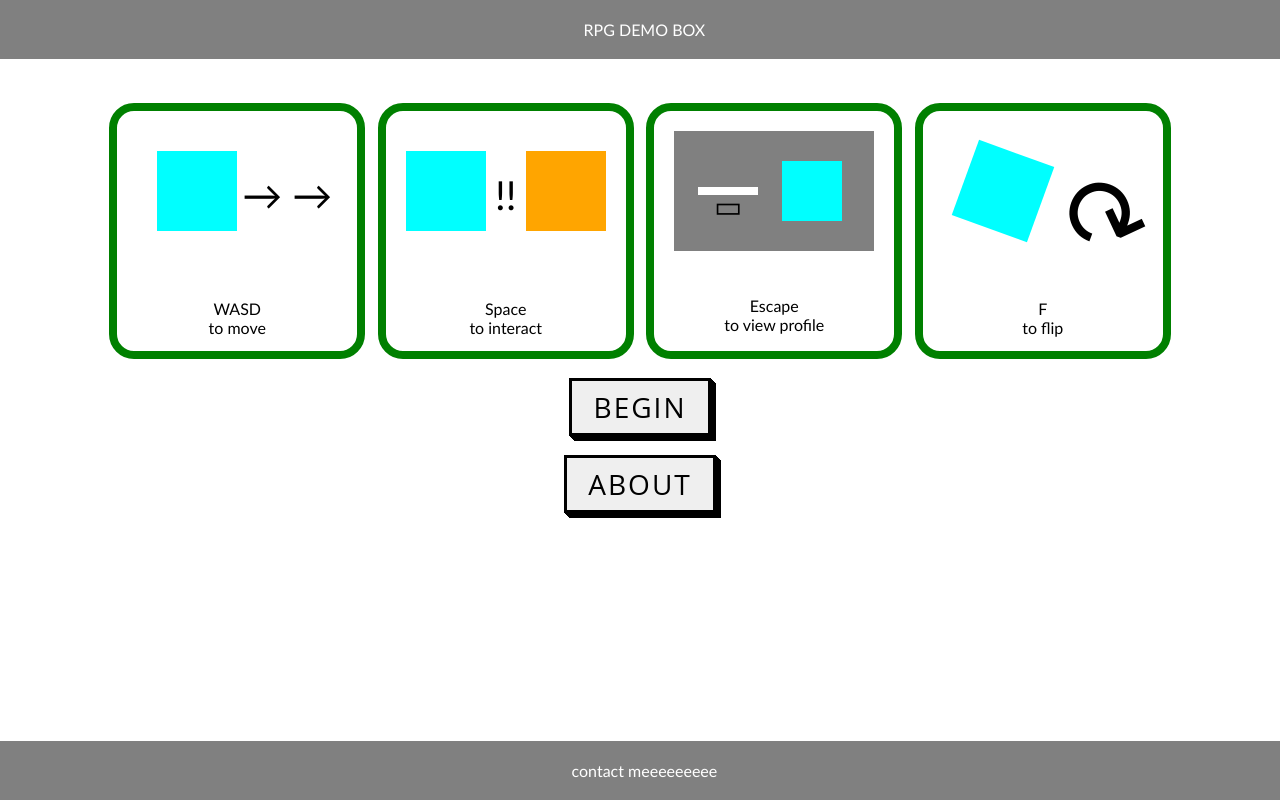
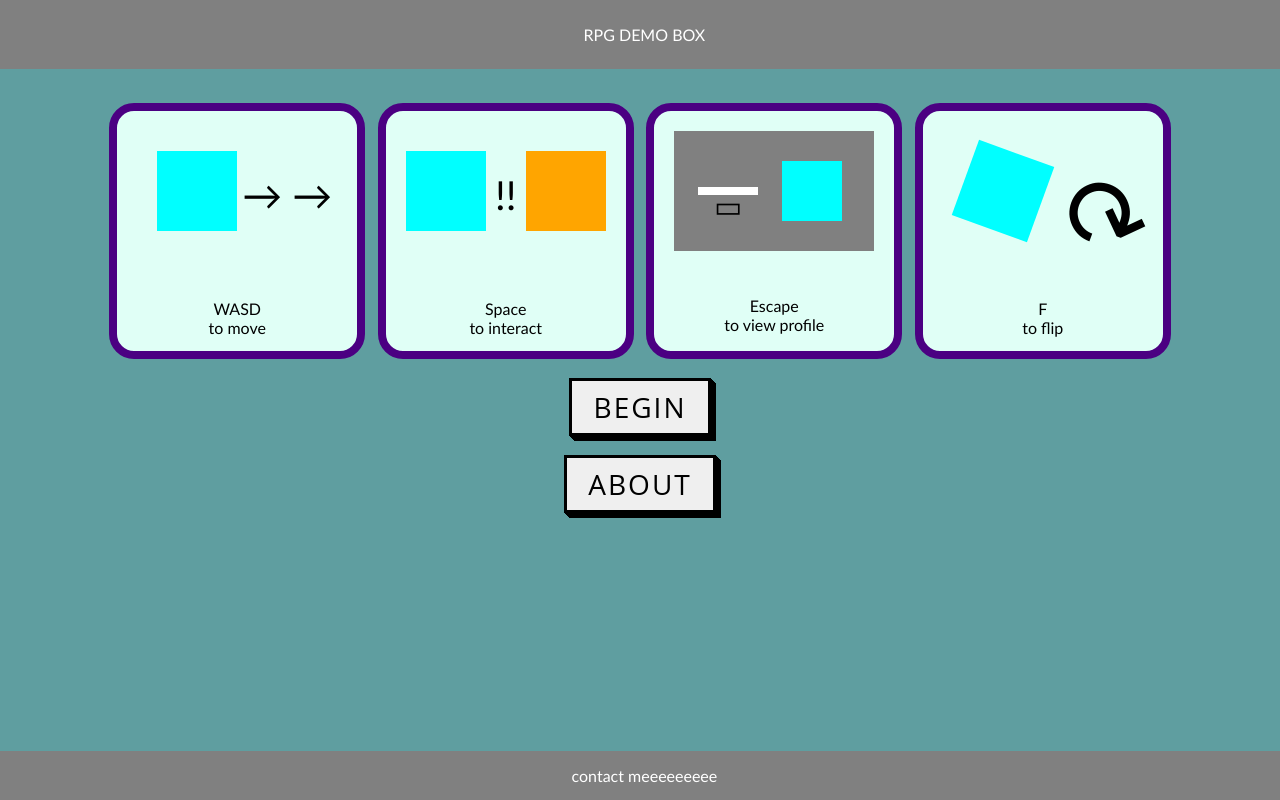
Before and after one commit to hiideehoo/unit-1-final-project-dani-l, a React (Vite) app: page / in a window 1280 px wide. Built offline with nearby package versions, Linux system fonts and the light colour scheme.

Commit message:
updated colors, game demo box now on grid

```diff
--- a/src/App.css
+++ b/src/App.css
@@ -1,13 +1,13 @@
-.parent {
+.tipsParent {
   display: flex;
   flex-wrap: wrap;
   gap: 10px
 }
 
-.child {
+.tipsChild {
   border-radius: 25px;
-  border: 8px solid green;
-  background-color: white;
+  border: 8px solid indigo;
+  background-color: rgb(224, 255, 246);
   padding: 20px;
   width: 200px;
   height: 200px;
@@ -15,24 +15,21 @@
 }
 
 
-/* Small devices such as large phones (640px and up) */
 @media only screen and (max-width: 640px) {
-    .parent {
+    .tipsParent {
         flex-direction:column;
     }
 }
 
-/* Medium devices such as tablets (768px and up) */
 @media only screen and (min-width: 640px) {
-    .parent {
+    .tipsParent {
         width: 600px;
         margin: auto;
     }
 }
 
-/* Large devices such as laptops (1024px and up) */
 @media only screen and (min-width: 1080px) {
-    .parent {
+    .tipsParent {
         width: 1064px
     }
 }
@@ -40,29 +37,23 @@
 * {
     font-family: 'Trebuchet MS', 'Lucida Sans Unicode', 'Lucida Grande', 'Lucida Sans', Arial, sans-serif;
 }
+body {
+    background-color: cadetblue;
+}
 
 .fixed-header, .fixed-footer{
     width: 101%;
     position: fixed;
     background: grey;
-    padding: 20px 0;
     color: white;
     text-align: center;
     margin-left: -10px;
 }
 .fixed-header{
     top: 0;
+    padding: 25px 0;
 }
 .fixed-footer{
     bottom: 0;
+    padding: 15px 0;
 }
-
-.gameParent {
-    display: flex;
-    align-items: center;
-}
-
-.gameChild {
-    width: 600px;
-    height: 600px;
-}
--- a/src/App.jsx
+++ b/src/App.jsx
@@ -110,8 +110,8 @@ function App() {
 
   if (startGame === "true") {
     return (
-      <div className='gameParent'>
-        <section className='gameChild'>
+      <div style={{display: "flex", alignItems: "center", justifyContent: "center"}}>
+        <section style={{position: "relative", width: "560px", height: "560px", marginTop: "100px", backgroundColor: "rgb(224, 255, 246)"}}>
         <ItemInteraction latitude={latitude} longitude={longitude} entity="orange" location={[100,100]} setDmgStatus={setDmgStatus} setInvStatus={setInvStatus} setHpStatus={setHpStatus}/>
         <ItemInteraction latitude={latitude} longitude={longitude} entity="orange" location={[100, 400]} setDmgStatus={setDmgStatus} setInvStatus={setInvStatus} setHpStatus={setHpStatus}/>
         <ItemInteraction latitude={latitude} longitude={longitude} entity="orange" location={[440, 200]} setDmgStatus={setDmgStatus} setInvStatus={setInvStatus} setHpStatus={setHpStatus}/>
--- /dev/null
+++ b/src/components/AboutPage.jsx
@@ -0,0 +1,11 @@
+function AboutPage({back}) {
+    return (
+        <section style={{textAlign: "center"}}>
+            This is an RPG Demo Box!
+            <br />
+            {back}
+        </section>
+    )
+}
+
+export default AboutPage;
--- a/src/components/FrontPage.jsx
+++ b/src/components/FrontPage.jsx
@@ -1,6 +1,7 @@
 import {useState} from 'react'
 import Header from './Header.jsx';
 import Footer from './Footer.jsx';
+import AboutPage from './AboutPage.jsx';
 
 function FrontPage({ setStartGame }) {
 
@@ -19,16 +20,15 @@ function FrontPage({ setStartGame }) {
     if (visitAbout === "true") {
         return (
             <div>
-
+                <br />
+                <br />
+                <br />
+                <br />
+                <br />
+                <br />
+                <br />
+                <AboutPage back={back}/>
                 <Header />
-
-                <section style={{textAlign: "center"}}>
-                    This is an RPG Demo Box!
-                    <br />
-                    {back}
-                </section>
-
-
                 <Footer />
             </div>
         )
@@ -42,20 +42,20 @@ function FrontPage({ setStartGame }) {
             <br />
             <br />
             <br />
-            <section className='parent' style={{textAlign: "center"}}>
+            <section className='tipsParent' style={{textAlign: "center"}}>
 
-                    <div className='child'>
+                    <div className='tipsChild'>
                         <div className='tutorial' />
                         <p style={{marginLeft: "100px", fontSize: "40px"}}>&#8594; &#8594;</p>
                         <p style={{marginTop: "80px"}}>WASD<br />to move</p>
                     </div>
-                    <div className='child'>
+                    <div className='tipsChild'>
                         <div className='tutorial' style={{marginLeft: "0px"}} />
                         <div className='tutorial' style={{backgroundColor: "orange", marginLeft: "120px"}} />
                         <p style={{fontSize: "40px"}}>!!</p>
                         <p style={{marginTop: "80px"}}>Space<br />to interact</p>
                     </div>
-                    <div className='child'>
+                    <div className='tipsChild'>
                         <div style={{backgroundColor: 'grey', width: '200px', height: '120px', display: "flex", alignItems: 'center'}}>
                             <br />
                             <p style={{backgroundColor: 'white', width: '60px', height: '8px', margin: "24px", fontSize: "30px"}}>&#9645;</p>
@@ -63,7 +63,7 @@ function FrontPage({ setStartGame }) {
                         </div>
                         <p style={{marginTop: "45px"}}>Escape<br />to view profile</p>
                     </div>
-                    <div className='child'>
+                    <div className='tipsChild'>
                         <div className='tutorial' style={{transform: 'rotate(20deg)'}} />
                         <p style={{marginLeft: "120px", marginTop: "20px", fontSize: "100px", transform: 'rotate(155deg)'}}>&#8635;</p>
                         <p style={{marginTop: "-75px"}}>F<br />to flip</p>
@@ -84,4 +84,4 @@ function FrontPage({ setStartGame }) {
     )
 }
 
-export default FrontPage
+export default FrontPage;
--- a/src/components/Menu.jsx
+++ b/src/components/Menu.jsx
@@ -21,14 +21,15 @@ function Menu({ showProfile, nameChange, colorChange, handleNameChange, handleCo
         style={{ position: "absolute", left: "100px" }}
       >
         <option value="cyan">Blue</option>
+        <option value="lawngreen">Green</option>
+        <option value="pink">Pink</option>
         <option value="gold">Yellow</option>
-        <option value="lawngreen">Green</option>
       </select>
       <div
         className="box" id="playerSprite"
         style={{
           width: "80px", height: "80px",
-          backgroundColor: colorChange,
+          backgroundColor: colorChange, color: "black",
           top: "40px", left: "350px",
           fontSize: 60 - (nameChange.length * 6.5)
         }}>
--- a/src/components/Npc.jsx
+++ b/src/components/Npc.jsx
@@ -53,7 +53,7 @@ const [entityVis, setEntityVis] = useState("visible");
     if (inRange) {
       return (
         <div>
-          <p style={{ position: "absolute", left: `${npcs[entity].coords[0] - 6}px`, top: `${npcs[entity].coords[1] + 40}px` }}>[space] talk</p>
+          <p style={{ position: "absolute", left: `${npcs[entity].coords[0] - 10}px`, top: `${npcs[entity].coords[1] + 40}px` }}>[space] talk</p>
         </div>
       )
     }
--- a/src/index.css
+++ b/src/index.css
@@ -1,12 +1,12 @@
 .room1 {
-  background-color: green;
+  background-color: indigo;
   position: absolute;
 }
 
 #profile {
   width: 520px;
   height: 520px;
-  background-color: gray;
+  background-color: rgb(101, 131, 156);
   padding: 10px;
   margin: 10px;
   position: absolute;
```
